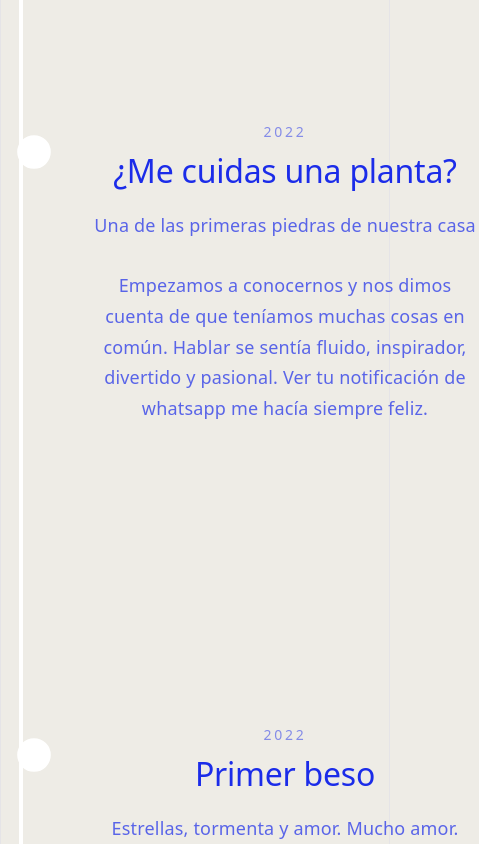
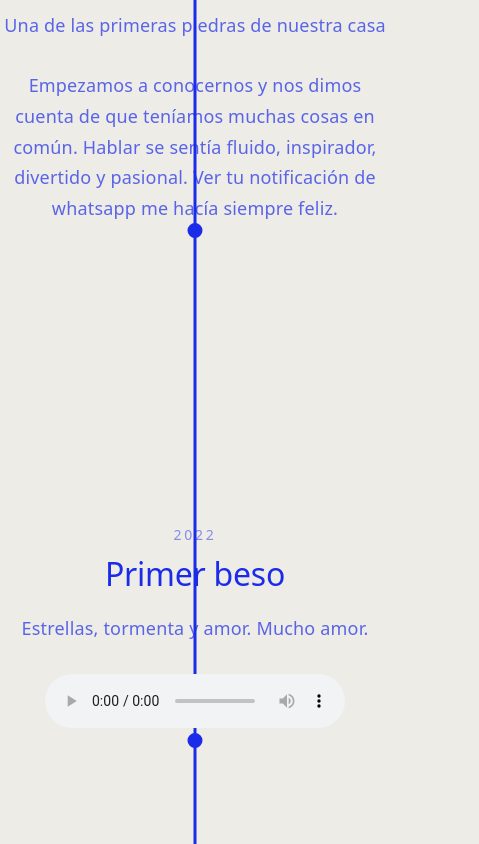
Before and after one commit to vicentegarcya/family-book, a React (Vite) app: page / in a window 390 px wide. Shown: the part 980-1824 px from the top of the page, 479 px wide, since content can reach past the window. Built offline with nearby package versions, Linux system fonts and the light colour scheme.

Commit message:
fix(timeline): center line and dots

```diff
--- a/src/App.css
+++ b/src/App.css
@@ -74,10 +74,8 @@
 
 .timeline {
   position: relative;
-  width: min(1200px, 100%);
+  width: 100vw;
   margin: auto;
-
-  padding: 200px 40px 300px;
 }
 
 /* Línea gris */
@@ -89,7 +87,7 @@
   left: 50%;
   top: 0;
 
-  width: 4px;
+  width: 3px;
 
   transform: translateX(-50%);
 }
@@ -104,11 +102,12 @@
 /* Línea recorrida */
 
 .timeline-progress {
-  background: white;
-
+  background: var(--accent);
   height: 0;
-
   transition: height 0.1s linear;
+  position: absolute;
+  left: 50%;
+  transform: translateX(-50%);
 }
 
 /* EVENTOS */
@@ -116,7 +115,7 @@
 .event {
   position: relative;
 
-  width: 50%;
+  width: 100%;
 
   margin-bottom: 300px;
 
@@ -126,15 +125,11 @@
     transform 1s ease;
 }
 
-.event-left {
-  padding-right: 80px;
-  transform: translateX(-80px);
-}
-
-.event-right {
-  margin-left: 50%;
-  padding-left: 80px;
-  transform: translateX(80px);
+.event-content {
+  max-width: 700px;
+  position: absolute;
+  left: 50%;
+  transform: translateX(-50%);
 }
 
 .event.is-visible {
@@ -146,11 +141,11 @@
 
 .timeline-dot {
   position: absolute;
+  left: 50%;
+  transform: translateX(-50%);
 
-  top: 20px;
-
-  width: 18px;
-  height: 18px;
+  width: 9px;
+  height: 9px;
 
   border-radius: 50%;
 
@@ -163,18 +158,9 @@
     border-color 0.5s;
 }
 
-.event-left .timeline-dot {
-  right: -9px;
-}
-
-.event-right .timeline-dot {
-  left: -9px;
-}
-
 .timeline-dot.active {
-  background: white;
-  border-color: white;
-  transform: scale(1.4);
+  background: var(--accent);
+  border-color: var(--accent);
 }
 
 /* CONTENIDO */
@@ -194,6 +180,11 @@
   font-size: 18px;
   line-height: 1.7;
   opacity: 0.7;
+}
+
+.event-content {
+  position: relative;
+  overflow: hidden;
 }
 
 /* MEDIA */
@@ -228,30 +219,3 @@
 }
 
 /* MOBILE */
-
-@media (max-width: 700px) {
-  .timeline {
-    padding-left: 30px;
-    padding-right: 30px;
-  }
-
-  .timeline-track,
-  .timeline-progress {
-    left: 20px;
-  }
-
-  .event,
-  .event-left,
-  .event-right {
-    width: 100%;
-    margin-left: 0;
-    padding-left: 60px;
-    padding-right: 0;
-  }
-
-  .event-left .timeline-dot,
-  .event-right .timeline-dot {
-    left: -9px;
-    right: auto;
-  }
-}
--- a/src/App.jsx
+++ b/src/App.jsx
@@ -122,9 +122,7 @@ function App() {
 
         {events.map((event, index) => (
           <article
-            className={`event ${
-              index % 2 === 0 ? "event-left" : "event-right"
-            } ${visibleEvents.includes(index) ? "is-visible" : ""}`}
+            className={`event ${visibleEvents.includes(index) ? "is-visible" : ""}`}
             key={index}
           >
             <div className="event-content">
--- a/src/index.css
+++ b/src/index.css
@@ -2,7 +2,6 @@
   --text: #1b2ce9;
   --text-h: #1b2ce9;
   --bg: #eeece6;
-  --border: #e5e4e7;
   --code-bg: #f4f3ec;
   --accent: #1b2ce9;
   --accent-bg: rgba(170, 59, 255, 0.1);
@@ -35,8 +34,8 @@ body {
 }
 
 #root {
-  width: 1126px;
-  max-width: 100%;
+  width: 100vw;
+  max-width: 100vw;
   margin: 0 auto;
   text-align: center;
   border-inline: 1px solid var(--border);
```
